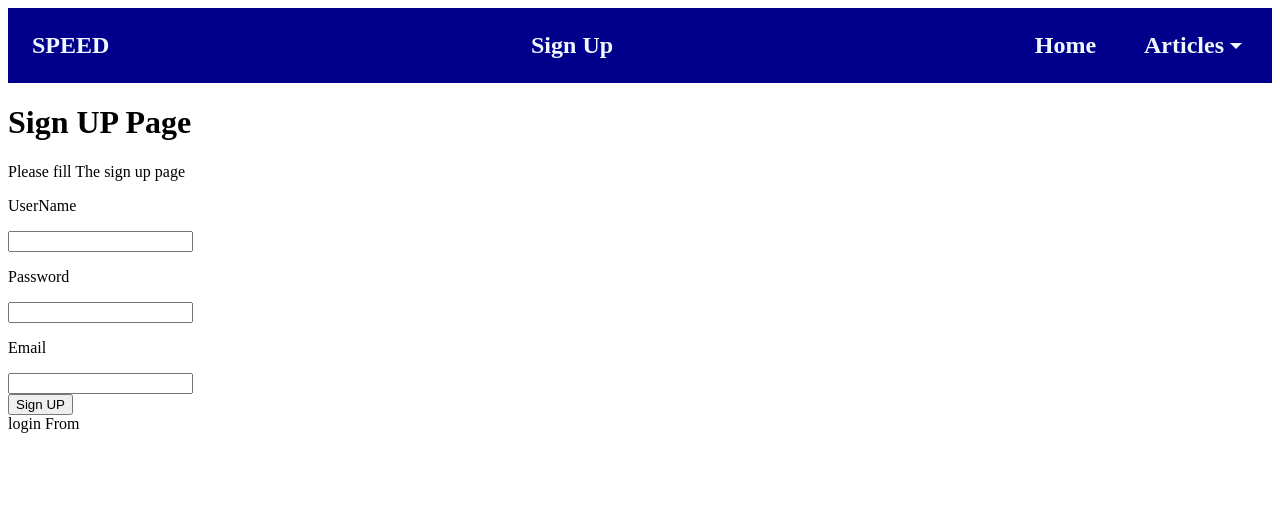
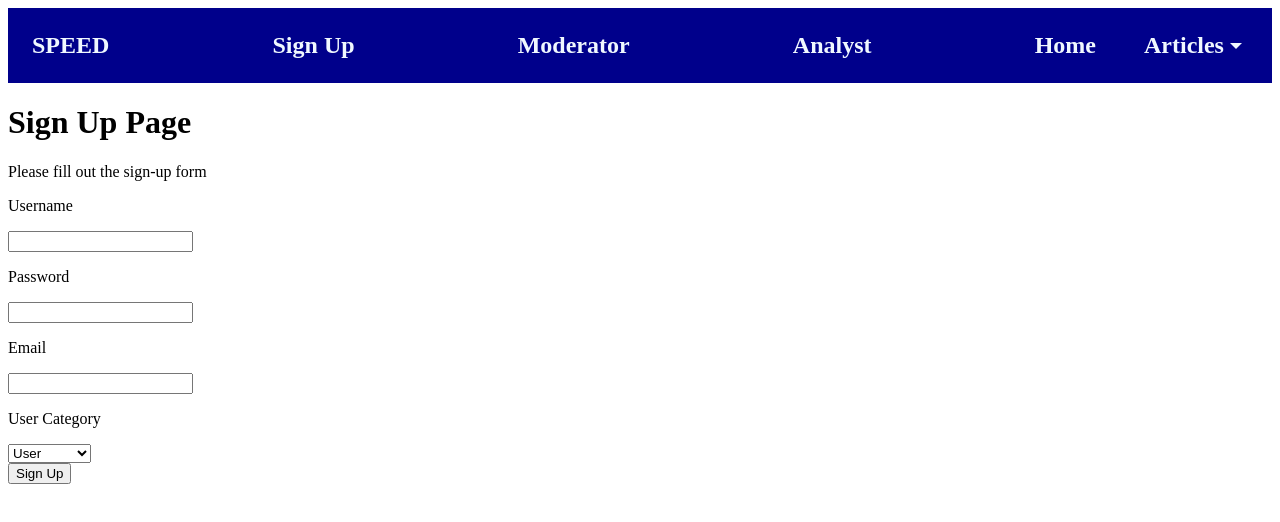
Before and after one commit to HazeemHussain/Assignment-1B, a Next.js app in the folder frontend/: page /login/sign_up in a window 1280 px wide. Shown: the top 522 px of the page. Built offline with nearby package versions, Linux system fonts and the light colour scheme.

Commit message:
changes added to the sign Up page

```diff
--- a/frontend/src/components/PopulatedNavBar.tsx
+++ b/frontend/src/components/PopulatedNavBar.tsx
@@ -11,6 +11,12 @@ const PopulatedNavBar = () => {
 
      <NavItem route="/login/sign_up" end>
         Sign Up
+      </NavItem>
+      <NavItem route="/" end>
+        Moderator
+      </NavItem>
+      <NavItem route="/" end>
+        Analyst
       </NavItem>
       <NavItem route="/" end>
         Home
--- a/frontend/src/pages/login/sign_up.tsx
+++ b/frontend/src/pages/login/sign_up.tsx
@@ -1,4 +1,4 @@
-import React from 'react'
+import React, { ChangeEvent } from 'react'
 import LoginForm from '@/components/userLogin/LoginForm';
 import { FormEvent, useState } from "react";
 import formStyles from "../../../styles/Form.module.scss";
@@ -6,44 +6,85 @@ import axios from 'axios';
 import { useEffect } from "react";
 
 
+export default function SignUp() {
+  const [formData, setFormData] = useState({
+    username: '',
+    password: '',
+    email: '',
+    user: '',
+  });
 
+  const handleInputChange = (e: ChangeEvent<HTMLInputElement>) => {
+    const { name, value } = e.target;
+    setFormData({ ...formData, [name]: value });
+  };
 
+  const handleSelectChange = (e: ChangeEvent<HTMLSelectElement>) => {
+    const {name, value} = e.target;
+    setFormData({...formData, [name]: value});  }
 
-export default function SignUp() {
+  const handleSubmit = (e: FormEvent<HTMLFormElement>) => {
+    e.preventDefault();
+    // Handle form submission, e.g., send data to the server
+  };
 
-
-    return (
-      <div className='Container'>
-         <h1>Sign UP Page </h1>
-         <p> Please fill The sign up page
-         </p>
+  return (
+    <div className="Container">
+      <h1>Sign Up Page</h1>
+      <p>Please fill out the sign-up form</p>
+      <form onSubmit={handleSubmit}>
         <div>
-          <p> UserName</p>
-        <input>
-        </input>
+          <p>Username</p>
+          <input
+            type="text"
+            name="username"
+            value={formData.username}
+            onChange={handleInputChange}
+          />
         </div>
 
         <div>
-          <p> Password</p>
-        <input>
-        </input>
+          <p>Password</p>
+          <input
+            type="password"
+            name="password"
+            value={formData.password}
+            onChange={handleInputChange}
+          />
         </div>
 
         <div>
-          <p> Email</p>
-        <input>
-        </input>
+          <p>Email</p>
+          <input
+            type="text"
+            name="email"
+            value={formData.email}
+            onChange={handleInputChange}
+          />
         </div>
 
+        <div>
+          <p>User Category </p>
+          <select
 
-         <button> Sign UP </button>
+            name="user"
+            value={formData.user}
+            onChange={handleSelectChange}
+          >
 
+          <p> Select a category </p>
+          <option value = "User"> User</option>
+          <option value = "Moderator"> Moderator</option>
+          <option value = "Analyst"> Analyst</option>
+          </select>
+        </div>
 
-         <LoginForm/>
-      </div>
+        <button type="submit">Sign Up</button>
 
+      </form>
 
-
-
-    );
-  }
+      {/* Include the LoginForm component here */}
+      {/* <LoginForm /> */}
+    </div>
+  );
+}
--- /dev/null
+++ b/frontend/styles/SignUp.scss
@@ -0,0 +1,32 @@
+.Container {
+    text-align: center;
+    margin: 20px;
+    padding: 20px;
+    border: 1px solid #ccc;
+    border-radius: 5px;
+    background-color: #f9f9f9;
+
+    .input-container {
+      margin: 10px 0;
+    }
+
+    input {
+      width: 100%;
+      padding: 10px;
+      border: 1px solid #ccc;
+      border-radius: 5px;
+    }
+
+    .signup-button {
+      background-color: #007bff;
+      color: white;
+      padding: 10px 20px;
+      border: none;
+      border-radius: 5px;
+      cursor: pointer;
+
+      &:hover {
+        background-color: #0056b3;
+      }
+    }
+  }
```
Also changed, not shown: 1 other file (tests, documents, lock files or other folders).
